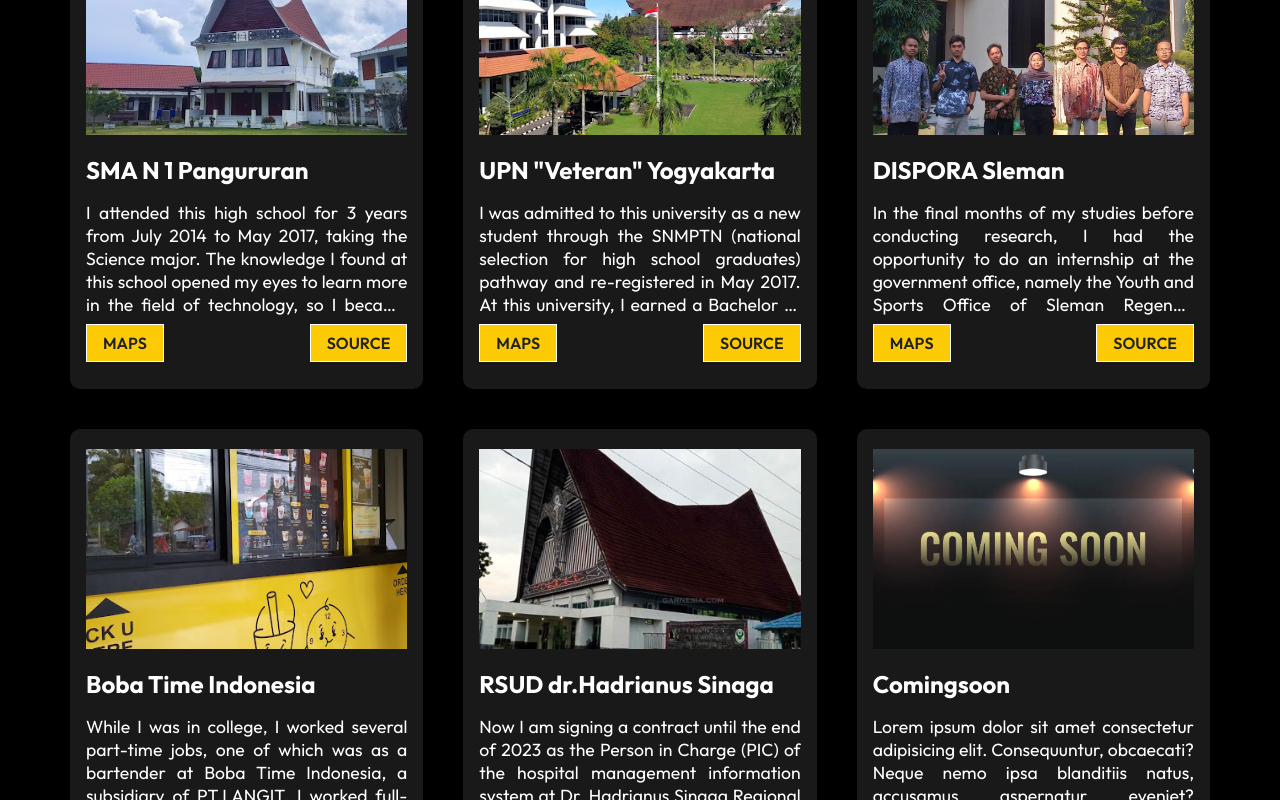
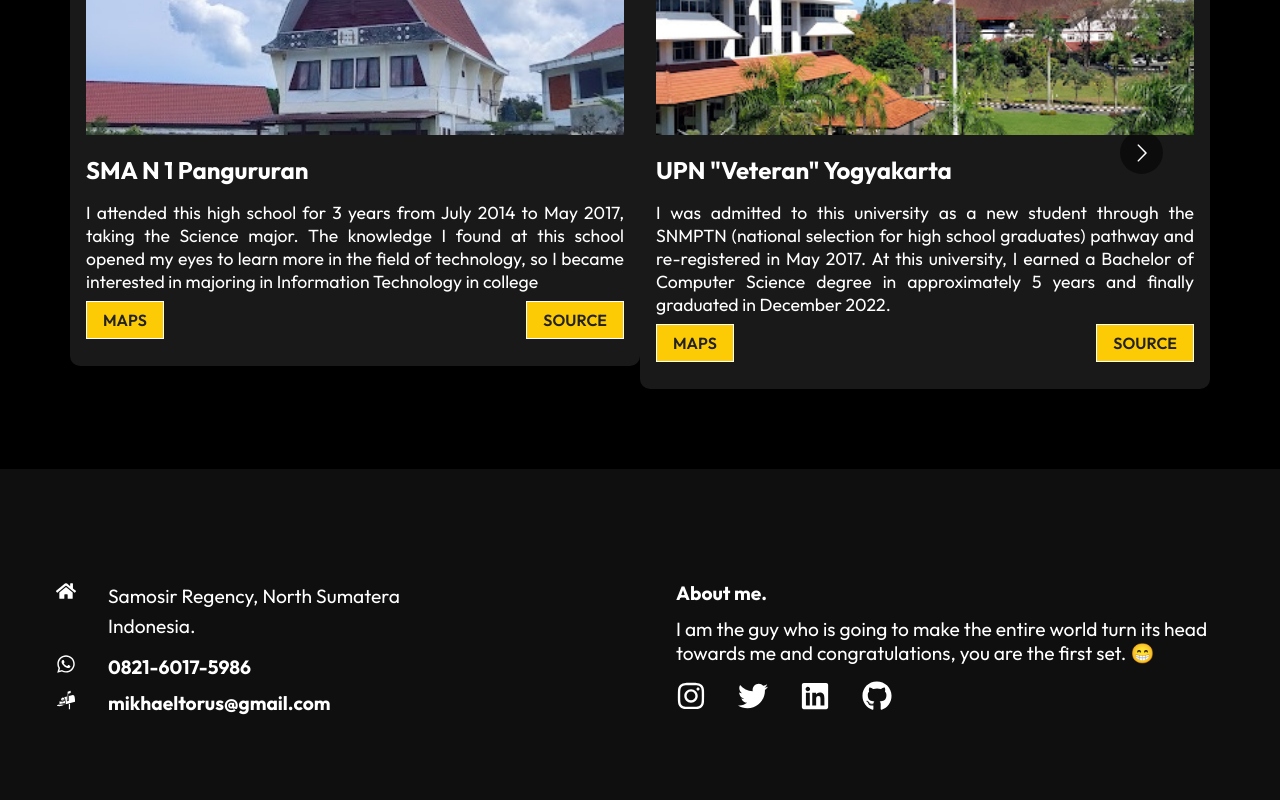
Before and after one commit to kaeltorus/web-porto, a React (Vite) app: page / in a window 1280 px wide. Shown: the part 1020-1820 px from the top of the page. Built offline with nearby package versions, Linux system fonts and the light colour scheme.

Commit message:
source btn fix + card slider(not fix)

```diff
--- a/package.json
+++ b/package.json
@@ -13,6 +13,7 @@
     "react": "^18.2.0",
     "react-dom": "^18.2.0",
     "react-icons": "^4.11.0",
+    "react-multi-carousel": "^2.8.4",
     "react-router-dom": "^6.15.0"
   },
   "devDependencies": {
--- a/src/components/Exp.jsx
+++ b/src/components/Exp.jsx
@@ -1,14 +1,35 @@
 import "./ExpCardStyles.css";
+import Carousel from "react-multi-carousel";
+import "react-multi-carousel/lib/styles.css";
 import ExpCard from "./ExpCard";
 import ExpCardData from "./ExpCardData";
 
 import React from "react";
 
 const Exp = () => {
+  const responsive = {
+    superLargeDesktop: {
+      breakpoint: { max: 4000, min: 3000 },
+      items: 5,
+    },
+    desktop: {
+      breakpoint: { max: 3000, min: 1024 },
+      items: 3,
+    },
+    tablet: {
+      breakpoint: { max: 1024, min: 464 },
+      items: 2,
+    },
+    mobile: {
+      breakpoint: { max: 464, min: 0 },
+      items: 1,
+    },
+  };
   return (
     <div className="experience-container">
       <h1 className="exp-heading">Experience</h1>
       <div className="exp-container">
+        <Carousel responsive={responsive}>
           {ExpCardData.map((val, ind) => {
             return (
               <ExpCard
@@ -17,9 +38,11 @@
                 title={val.title}
                 text={val.text}
                 view={val.view}
+                source={val.source}
               />
             );
           })}
+        </Carousel>
       </div>
     </div>
   );
--- a/src/components/ExpCard.jsx
+++ b/src/components/ExpCard.jsx
@@ -18,7 +18,7 @@
           <NavLink to={props.view} className="btn">
             Maps
           </NavLink>
-          <NavLink to="url" className="btn">
+          <NavLink to={props.source} className="btn">
             Source
           </NavLink>
         </div>
--- a/src/components/ExpCardStyles.css
+++ b/src/components/ExpCardStyles.css
@@ -7,7 +7,6 @@
   max-width: 1140px;
   margin: auto;
   display: grid;
-  grid-template-columns: repeat(3, 1fr);
   gap: 40px;
   padding-bottom: 5rem;
 }
--- a/src/components/Footer.jsx
+++ b/src/components/Footer.jsx
@@ -3,10 +3,11 @@
 import React from "react";
 import {
   FaHome,
-  FaPhone,
+  FaWhatsapp,
   FaInstagram,
   FaTwitter,
   FaLinkedin,
+  FaGithub,
 } from "react-icons/fa";
 import { GiMailbox } from "react-icons/gi";
 
@@ -15,23 +16,31 @@
     <div className="footer">
       <div className="footer-container">
         <div className="kiri">
+          <a href="https://goo.gl/maps/WdiLAvNp6twUoT6t6">
             <div className="lokasi">
-            <FaHome size={20} style={{ color: "white", marginRight: "2rem" }} />
+              <FaHome
+                size={20}
+                style={{ color: "white", marginRight: "2rem" }}
+              />
               <div>
                 <p>Samosir Regency, North Sumatera</p>
                 <p>Indonesia.</p>
               </div>
             </div>
+          </a>
           <div className="phone">
+            <a href="https://wa.me/6282160175986">
               <h4>
-              <FaPhone
+                <FaWhatsapp
                   size={20}
                   style={{ color: "white", marginRight: "2rem" }}
                 />
                 0821-6017-5986
               </h4>
+            </a>
           </div>
           <div className="mail">
+            <a href="mailto:mikhaeltorus@gmail.com">
               <h4>
                 <GiMailbox
                   size={20}
@@ -39,6 +48,7 @@
                 />
                 mikhaeltorus@gmail.com
               </h4>
+            </a>
           </div>
         </div>
         <div className="kanan">
@@ -48,18 +58,30 @@
             towards me and congratulations, you are the first set. 😁
           </p>
           <div className="socialmedia">
+            <a href="https://www.instagram.com/mikhaelsitorus/">
               <FaInstagram
                 size={30}
                 style={{ color: "white", marginRight: "2rem" }}
               />
+            </a>
+            <a href="https://twitter.com/mkhlstrs">
               <FaTwitter
                 size={30}
                 style={{ color: "white", marginRight: "2rem" }}
               />
+            </a>
+            <a href="https://www.linkedin.com/in/mikhael-sitorus/">
               <FaLinkedin
                 size={30}
                 style={{ color: "white", marginRight: "2rem" }}
               />
+            </a>
+            <a href="https://github.com/kaeltorus">
+              <FaGithub
+                size={30}
+                style={{ color: "white", marginRight: "2rem" }}
+              />
+            </a>
           </div>
         </div>
       </div>
```
Also changed, not shown: src/components/ExpCardData.js (renamed from src/components/ExpCardData.jsx), 1 other file (tests, documents, lock files or other folders). Lines whose indentation alone changed are shown as unchanged.
